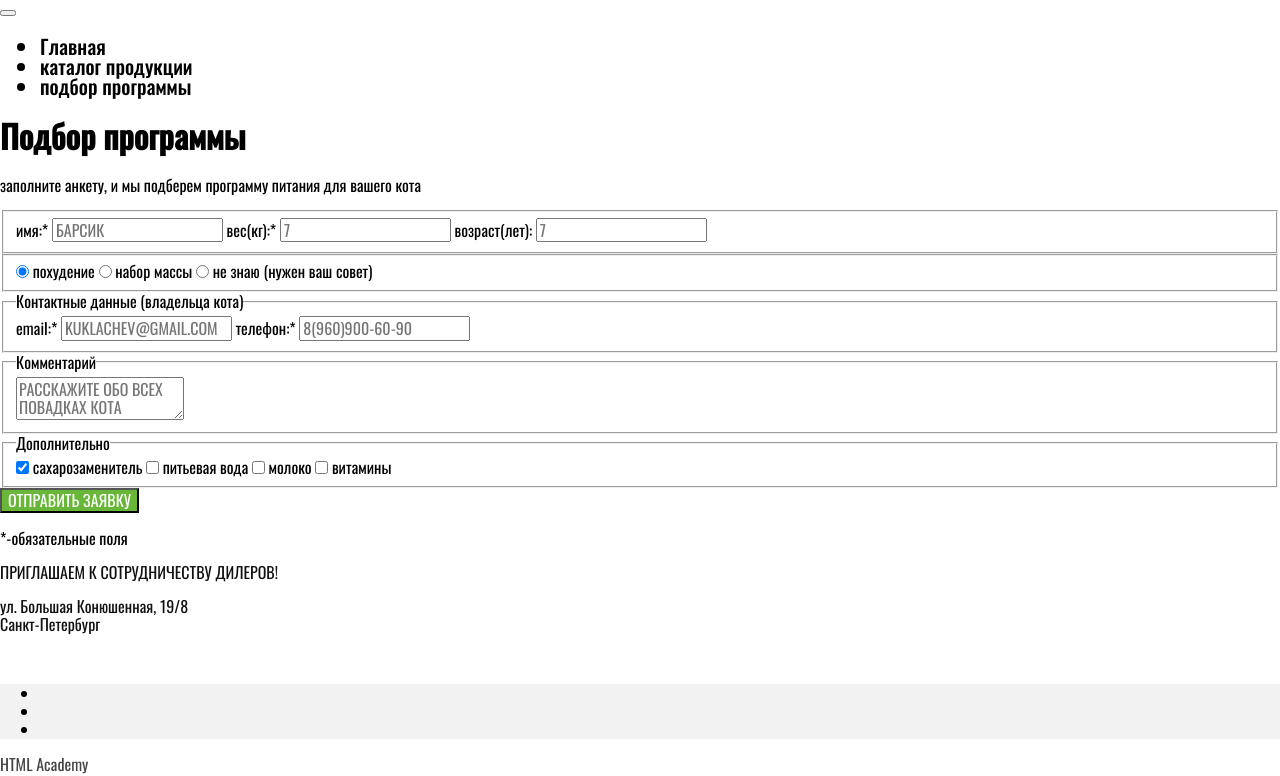
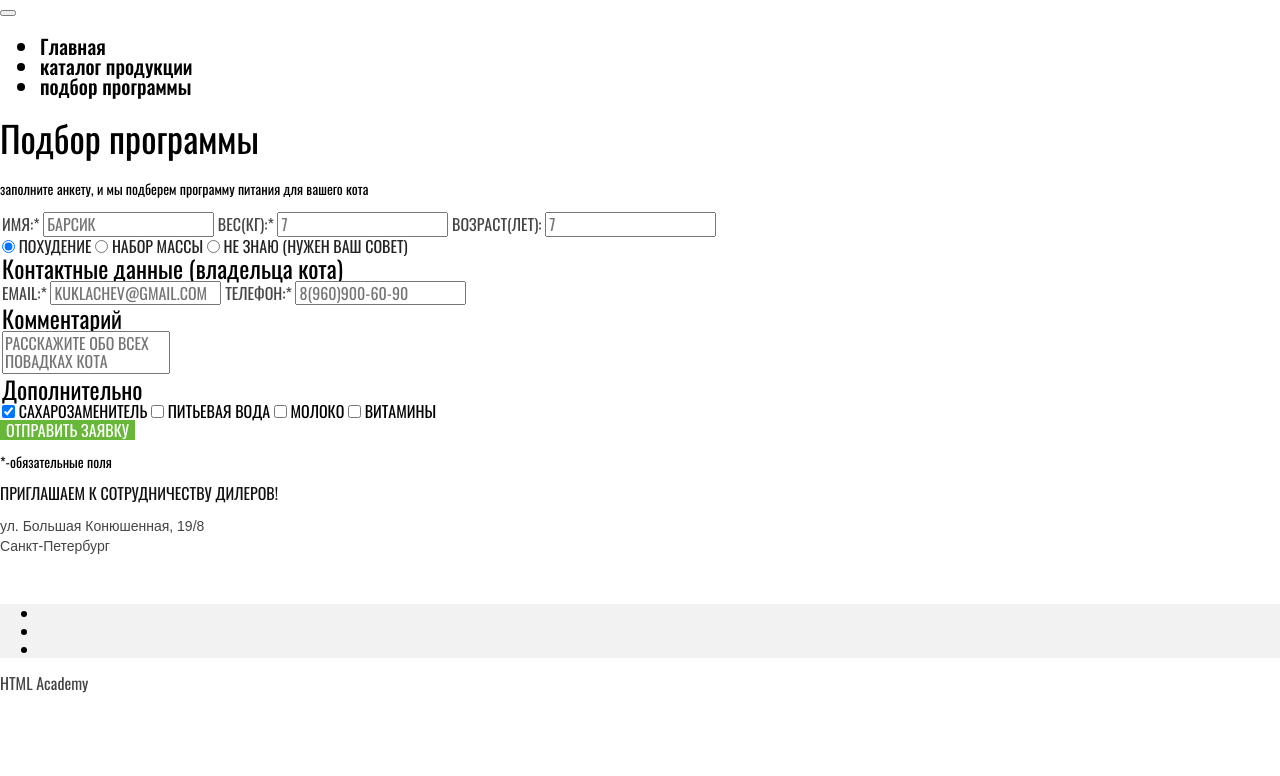
Before and after one commit to Antony703/1591651-cat-energy-21, a website: page source/form.html in a window 1280 px wide. Shown: the part 24-800 px from the top of the page. Drawn offline with nearby package versions, Linux system fonts and the light colour scheme; files that its build step writes are made by us from their sources; files whose address does not match are found by name.

Commit message:
module3-task2

```diff
--- a/source/form.html
+++ b/source/form.html
@@ -17,17 +17,17 @@
       <div class="main-nav__wrapper">
         <ul class="main-nav__list">
           <li class="main-nav__item">
-            <a href="index.html">
+            <a class="main-nav__link" href="index.html">
               Главная
             </a>
           </li>
           <li class="main-nav__item">
-            <a href="catalog.html">
+            <a class="main-nav__link" href="catalog.html">
               каталог продукции
             </a>
           </li>
           <li class="main-nav__item  main-nav__item--active">
-            <a>
+            <a class="main-nav__link">
               подбор программы
             </a>
           </li>
@@ -37,8 +37,8 @@
     </nav>
   </header>
   <main class="page-main">
-    <h1 class="page__header"> Подбор программы</h1>
-    <p class="page__form-header">заполните анкету, и мы подберем
+    <h1 class="page__form-header"> Подбор программы</h1>
+    <p class="page__form-header-description">заполните анкету, и мы подберем
       программу питания для вашего кота</p>
     <form class="page__form form"  action="https://echo.htmlacademy.ru" method="POST">
       <fieldset class="form__properties">
@@ -96,8 +96,8 @@
   </main>
   <footer class="page-footer">
     <h2 class="page-footer__header">приглашаем к сотрудничеству дилеров!</h2>
-    <div class="page-footer__contacts contacts">
-      <p class="contacts__text">
+    <div class="page-footer__ contacts contacts">
+      <p class="page-footer__contacts-text">
         ул. Большая Конюшенная, 19/8<br>Санкт-Петербург
       </p>
     </div>
--- a/source/less/block/button.less
+++ b/source/less/block/button.less
@@ -1,7 +1,6 @@
-@basic_green: #68B738;
-@basic_white: #ffffff;
 .button {
   background-color: @basic_green;
   color: @basic_white;
   text-transform: uppercase;
+  border: none;
 }
--- a/source/less/block/copyright.less
+++ b/source/less/block/copyright.less
@@ -1,11 +1,3 @@
-
-
-
-
  .copyright__link {
-  color: @special_dark_grey;
-    font-size: 16px;
-    line-height: 18px;
-    font-weight: 400;
-
+   color: @special_dark-grey;
  }
--- a/source/less/block/food-programs.less
+++ b/source/less/block/food-programs.less
@@ -1,8 +1,6 @@
-
 .food-programs__wrapper {
   padding-left: 20px;
 }
-
 
 .food-programs__item {
   background-color: @basic_grey;
@@ -13,12 +11,11 @@
   font-size: 24px;
   line-height: 37px;
   font-weight: 400;
-
 }
 
 .food-programs__description {
-    color: @special_dark_grey;
-    font-family: Arial, Helvetica, sans-serif;
+  color: @special_dark-grey;
+  font-family: "Arial", sans-serif;
   font-size: 14px;
   line-height: 18px;
 }
--- /dev/null
+++ b/source/less/block/form.less
@@ -0,0 +1,37 @@
+.form fieldset {
+  border: none;
+  padding: 0;
+}
+
+.form__label {
+  text-transform: uppercase;
+  color: @special_dark-grey;
+
+  &--radio {
+    color: @special_dark-grey-2;
+  }
+
+  &--checkbox {
+    color: @basic_black;
+  }
+}
+
+.form__input {
+  text-transform: uppercase;
+  color: @special_dark-grey;
+}
+
+.form__legend {
+  font-size: 24px;
+  line-height: 26px;
+}
+
+.form__comment-text {
+  color: @special_dark-grey;
+  resize: none;
+}
+
+.form__required-fields {
+  font-size: 14px;
+  line-height: 16px;
+}
--- a/source/less/block/main-nav.less
+++ b/source/less/block/main-nav.less
@@ -4,14 +4,15 @@
   line-height: 20px;
   font-weight: 500;
 }
-.main-nav__item {
-  a {
+
+.main-nav__link {
   color: @basic_black;
+
   &:hover {
     opacity: 0.6;
   }
+
   &:active {
     opacity: 0.3;
   }
 }
-}
--- a/source/less/block/page-footer.less
+++ b/source/less/block/page-footer.less
@@ -1,22 +1,14 @@
 .page-footer__header {
   color: @special_black;
+  text-transform: uppercase;
   font-size: 16px;
   line-height: 18px;
-  font-weight: 400;
-  text-transform: uppercase;
-}
-
-.page-footer__contacts {
-  color: @special_dark-grey-3;
-  font-size: 16px;
-  line-height: 18px;
-
+  font-weight: normal;
 }
 
 .page-footer__contacts-text {
-  color: @special_dark_grey ;
-  font-family: Arial, Helvetica, sans-serif;
+  color: @special_dark-grey ;
+  font-family: "Arial", sans-serif;
   font-size: 14px;
   line-height: 20px;
-
 }
--- a/source/less/block/page.less
+++ b/source/less/block/page.less
@@ -1,4 +1,19 @@
-.page {
-  font-family: "Oswald", "helvetica", sans-serif;
+.page__body {
+  font-family: "Oswald", "Verdana", sans-serif;
   background-color: @basic_white;
+  font-size: 16px;
+  line-height: 18px;
+  font-weight: 400;
 }
+
+.page__form-header {
+  font-size: 36px;
+  line-height: 36px;
+  font-weight: normal;
+}
+
+.page__form-header-description {
+  font-size: 14px;
+  line-height: 18px;
+  font-weight: normal;
+}
--- a/source/less/block/sample.less
+++ b/source/less/block/sample.less
@@ -26,5 +26,5 @@
   font-size: 12px;
   line-height: 12px;
   font-weight: 400;
-  color: @special_dark_grey;
+  color: @special_dark-grey;
 }
--- a/source/less/block/work-method.less
+++ b/source/less/block/work-method.less
@@ -8,7 +8,7 @@
 }
 
 .work-method__item-description {
-  color: @special_dark_grey;
+  color: @special_dark-grey;
   font-family: Arial, Helvetica, sans-serif;
   font-size: 14px;
   line-height: 18px;
--- a/source/less/font.less
+++ b/source/less/font.less
@@ -6,6 +6,7 @@
   font-style: normal;
   font-display: swap;
 }
+
 @font-face {
   font-family: "Oswald";
   src: url("../fonts/oswaldmedium.woff2") format("woff2");
--- a/source/less/global.less
+++ b/source/less/global.less
@@ -1,9 +1,11 @@
 body {
   margin: 0;
 }
+
 a {
   text-decoration: none;
 }
+
 img {
   max-width: 100%;
 }
--- a/source/less/style.less
+++ b/source/less/style.less
@@ -9,12 +9,14 @@
 @import "block/page-header.less";
 // main nav
 @import "block/main-nav.less";
-// index
+// index main
 @import "block/page-main.less";
 @import "block/product.less";
 @import "block/food-programs.less";
 @import "block/work-method.less";
 @import "block/sample.less";
+// catalog main
+@import "block/form.less";
 // footer
 @import "block/page-footer.less";
 @import "block/contacts";
--- a/source/less/variables.less
+++ b/source/less/variables.less
@@ -6,7 +6,7 @@
 @basic_grey-2:#eaeaea;
 
 @special_grey:#CDCDCD;
-@special_dark_grey: #444444;
+@special_dark-grey: #444444;
 @special_dark-grey-2:#222222;
 @special_dark-grey-3:#111111;
 @special_black: #111111;
```
Also changed, not shown: source/index.html (+3 -3 lines). Lines whose indentation alone changed are shown as unchanged.
